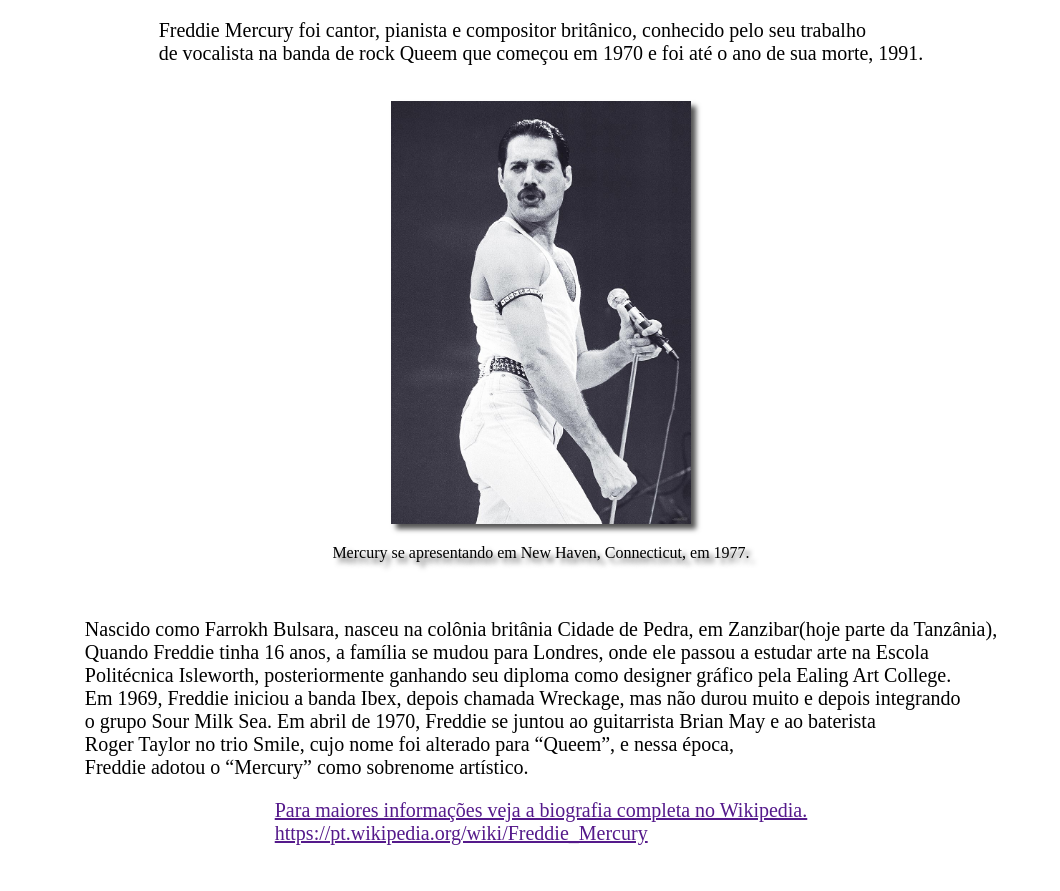
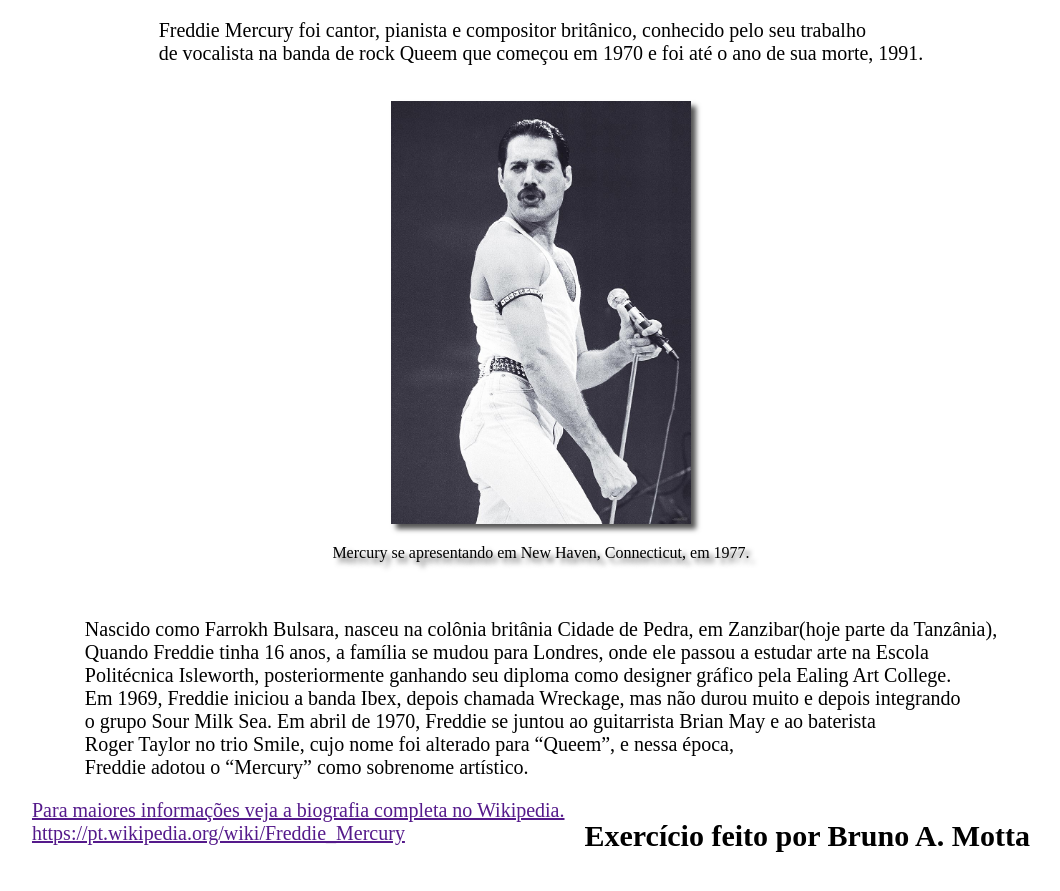
Before and after one commit to Bruno-Assumpcao-Motta/Tributo-Freddie-Mercury, a plain HTML site: page Index.html in a window 1280 px wide. Shown: the part 75-966 px from the top of the page, without its empty margins (99-1159 px from the left). Before the commit the page ends 940 px from the top, so only its background shows below. Drawn offline with Linux system fonts and the light colour scheme.

Commit message:
Update Index.html

```diff
--- a/Index.html
+++ b/Index.html
@@ -28,6 +28,7 @@
             <a href="">Para maiores informações veja a biografia completa no Wikipedia. <br/>
                 https://pt.wikipedia.org/wiki/Freddie_Mercury
                 </a>
+                <h1>Exercício feito por Bruno A. Motta</h1>
         </footer>
 
     </body>
```
